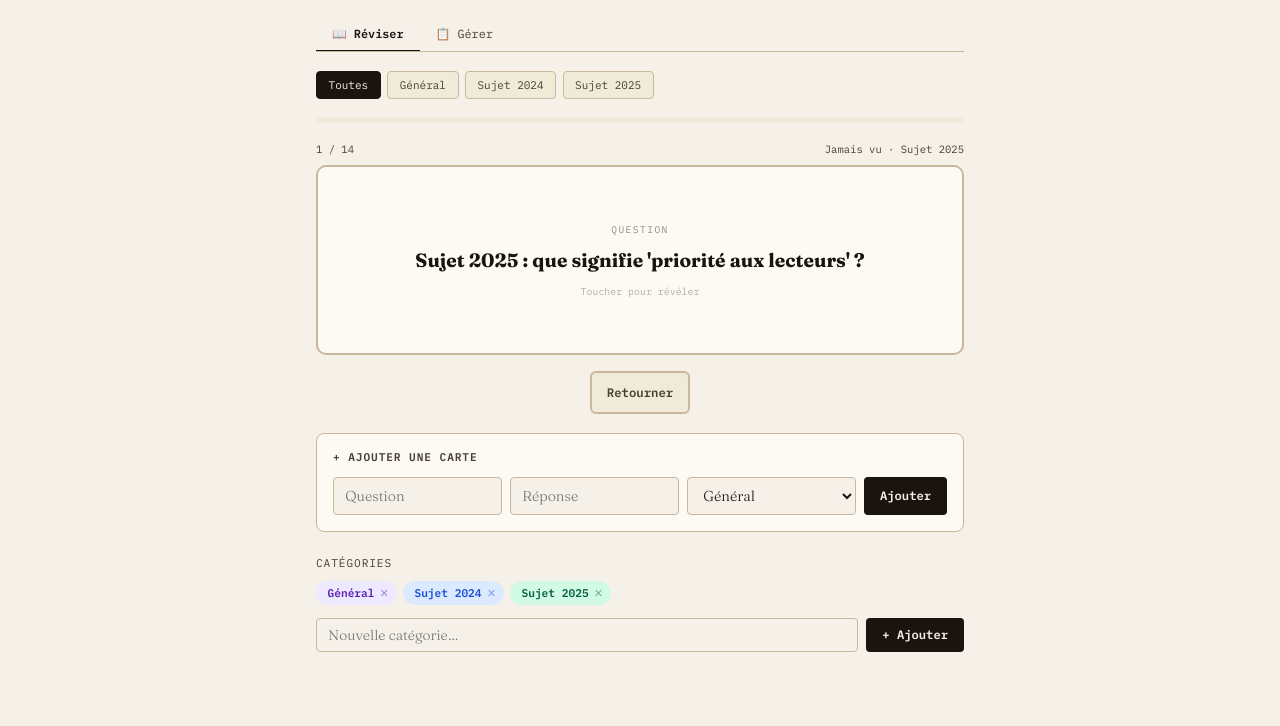
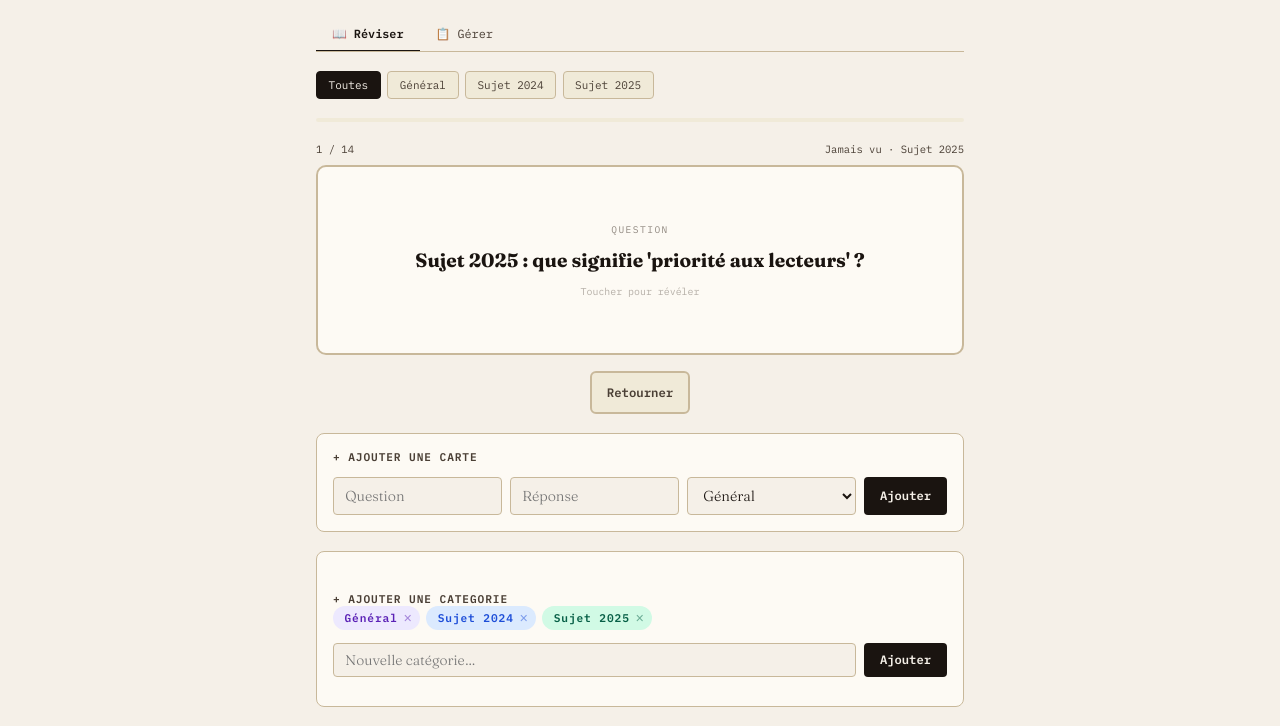
Before and after one commit to Doriane-Rch/flash-cards, a plain HTML site: page index.html in a window 1280 px wide. Both pictures are taken after a click on the button "🃏 Flashcards". Shown: the part 145-871 px from the top of the page. Before the commit the page ends 816 px from the top, so only its background shows below. Drawn offline with Linux system fonts and the light colour scheme.

Commit message:
Refactor category manager section in index.html

```diff
--- a/index.html
+++ b/index.html
@@ -503,7 +503,9 @@ pre { background:#1a1410; color:#e8dfc8; font-family:var(--mono); font-size:0.71
         <button class="btn-add" onclick="addCard()">Ajouter</button>
       </div>
     </div>
-    <div id="cat-manager" style="margin-top:1.5rem"></div>
+    <div class="add-section">
+      <div id="cat-manager" style="margin-top:1.5rem"></div>
+    </div>
   </div>
 
   <div id="panel-list" style="display:none">
@@ -766,11 +768,11 @@ function renderList(){
 function renderCatManager(){
   const wrap=document.getElementById('cat-manager');if(!wrap)return;
   wrap.innerHTML=`
-    <div class="cat-mgr-title">Catégories</div>
+    <h4>+ AJOUTER UNE CATEGORIE</div>
     <div class="cat-chips">${cats.map(c=>`<span class="cat-chip" style="${catStyle(c.id)}">${esc(c.label)}<button class="cat-chip-del" onclick="deleteCategory('${c.id}')">×</button></span>`).join('')}</div>
     <div class="cat-add-row">
-      <input id="new-cat-inp" type="text" placeholder="Nouvelle catégorie…" maxlength="40" onkeydown="if(event.key==='Enter')addCategory()">
-      <button class="btn-add" onclick="addCategory()">+ Ajouter</button>
+      <input id="new-cat-inp" type="text" placeholder="Nouvelle catégorie…">
+      <button class="btn-add" onclick="addCategory()">Ajouter</button>
     </div>`;
 }
 function addCategory(){
```
